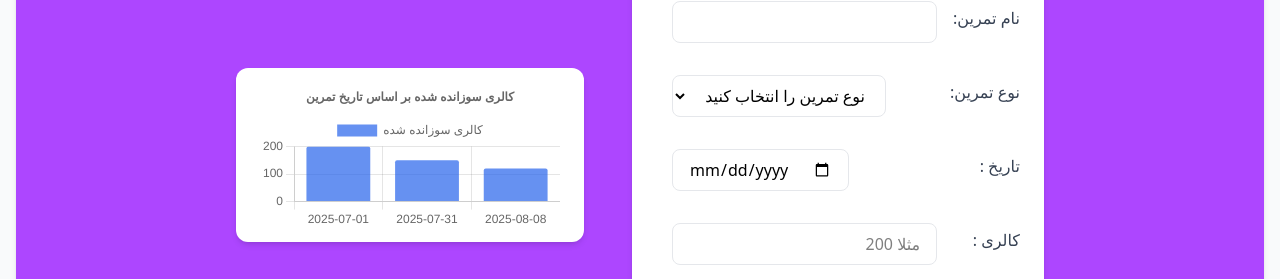
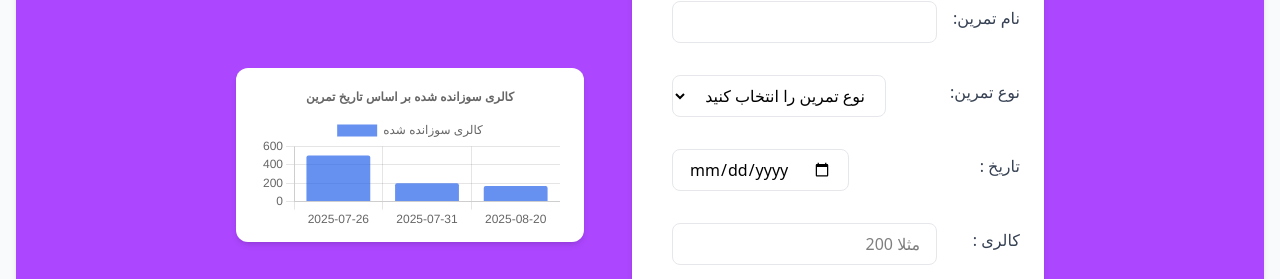
Before and after one commit to alireza-k97/workout-tracker, a React (Vite) app in the folder my-project/: page / in a window 1280 px wide. Shown: the part 170-449 px from the top of the page. Built offline with nearby package versions, Linux system fonts and the light colour scheme; data requests are answered from the project's data file; what ag-grid-community would draw is missing.

Commit message:
added edit and delete api

```diff
--- a/my-project/db.json
+++ b/my-project/db.json
@@ -5,21 +5,21 @@
       "name": "شنا",
       "type": "cardio",
       "date": "2025-07-31",
-      "calories": 150
-    },
-    {
-      "id": "74d4",
-      "name": "لیفت",
-      "type": "strength",
-      "date": "2025-07-01",
       "calories": "200"
     },
     {
-      "id": "3894",
-      "name": "دو 200",
+      "id": "34ce",
+      "name": "دو",
       "type": "cardio",
-      "date": "2025-08-08",
-      "calories": "120"
+      "date": "2025-08-20",
+      "calories": "170"
+    },
+    {
+      "id": "3ea1",
+      "name": "شنا",
+      "type": "cardio",
+      "date": "2025-07-26",
+      "calories": "500"
     }
   ]
 }
--- a/my-project/src/App.jsx
+++ b/my-project/src/App.jsx
@@ -23,36 +23,48 @@ function App() {
     fetch(`http://localhost:8000/workouts/${id}`, {
       method: "PUT",
       headers: {
-          "content-type": "aplication/json",
+        "Content-Type": "application/json",
       },
       body: JSON.stringify(workout),
     })
       .then((res) => res.json())
-        .then((data) =>
-          setWorkouts(workout => workout.map(w => w.id === id ? data : w))
-        .catch((err) => console.error("خطا در ویرایش:", err))
+      .then((data) => {
+        setWorkouts((prev) =>
+          prev.map((w) => String(w.id) === String(id) ? data : w)
         );
-      // ویرایش: مقدار قدیم را با مقدار جدید جایگزین کن
-      // setWorkouts(workouts.map(w => w === editWorkout ? workout : w));
-      // setEditWorkout(null); // حالت ویرایش را بردار
+        setEditWorkout(null);
+      })
+      .catch((err) => console.error("خطا در ویرایش:", err));
   } else {
     fetch("http://localhost:8000/workouts", {
-        method: "post",
+      method: "POST",
       headers: {
-          "content-type": "aplication/json",
+        "Content-Type": "application/json",
       },
       body: JSON.stringify(workout),
     })
       .then((res) => res.json())
-        .then((data) => setWorkouts([...workouts, data]))
+      .then((data) => setWorkouts((prev) => [...prev, data]))
       .catch((err) => console.error("خطا در اضافه کردن:", err));
   }
 };
 
+
   // حذف تمرین (حذف بر اساس اسم و تاریخ یا هر شناسه دیگری)
+  // const handleDeleteWorkout = (workoutToDelete) => {
+  //   setWorkouts(workouts.filter((w) => w !== workoutToDelete));
+  // };
   const handleDeleteWorkout = (workoutToDelete) => {
-    setWorkouts(workouts.filter((w) => w !== workoutToDelete));
+  fetch(`http://localhost:8000/workouts/${workoutToDelete.id}`, {
+    method: "DELETE",
+  })
+    .then(() => {
+      // پس از حذف موفق، به‌روزرسانی state
+      setWorkouts((prev) => prev.filter((w) => w.id !== workoutToDelete.id));
+    })
+    .catch((err) => console.error("خطا در حذف:", err));
 };
+
 
   // ویرایش تمرین
 
--- a/my-project/src/components/form.jsx
+++ b/my-project/src/components/form.jsx
@@ -2,6 +2,7 @@ import React, { useState,useEffect } from "react";
 
 function WorkoutForm({ onAddOrUpdate, editWorkout }) {
   const [form, setForm] = useState({
+    id :"",
     name: "",
     type: "",
     date: "",
@@ -9,18 +10,25 @@ function WorkoutForm({ onAddOrUpdate, editWorkout }) {
   });
 
    useEffect(() => {
-    if(editWorkout){
+    if (editWorkout) {
       setForm(editWorkout);
+    } else {
+      // اگر حالت ویرایش نیست، فرم را خالی کن
+      setForm({ id: "", name: "", type: "", date: "", calories: "" });
     }
   }, [editWorkout]);
 
   const handleChange = (e) => {
     setForm({ ...form, [e.target.name]: e.target.value });
   };
+
   const handleSubmit = (e) => {
     e.preventDefault();
-    onAddOrUpdate(form);
-    setForm({ name: "", type: "", date: "", calories: "" });
+    onAddOrUpdate(form, form.id);  // ارسال کل فرم به همراه id
+    // بعد از ارسال در حالت ویرایش، فرم خالی می‌شود (اگر ویرایش بود)
+    if (!editWorkout) {
+      setForm({ id: "", name: "", type: "", date: "", calories: "" });
+    }
   };
 
   return (
```
Lines whose indentation alone changed are shown as unchanged.
